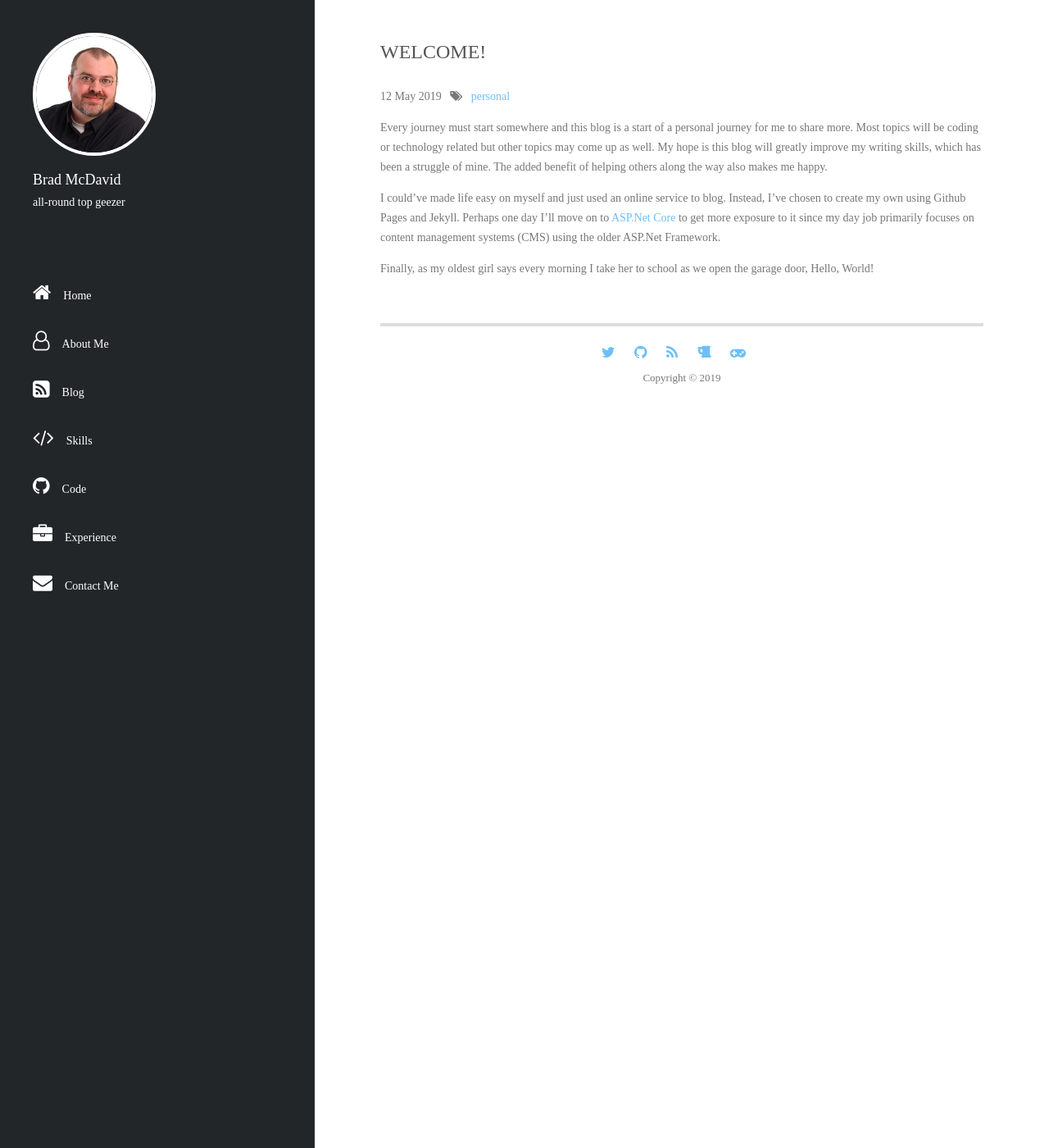
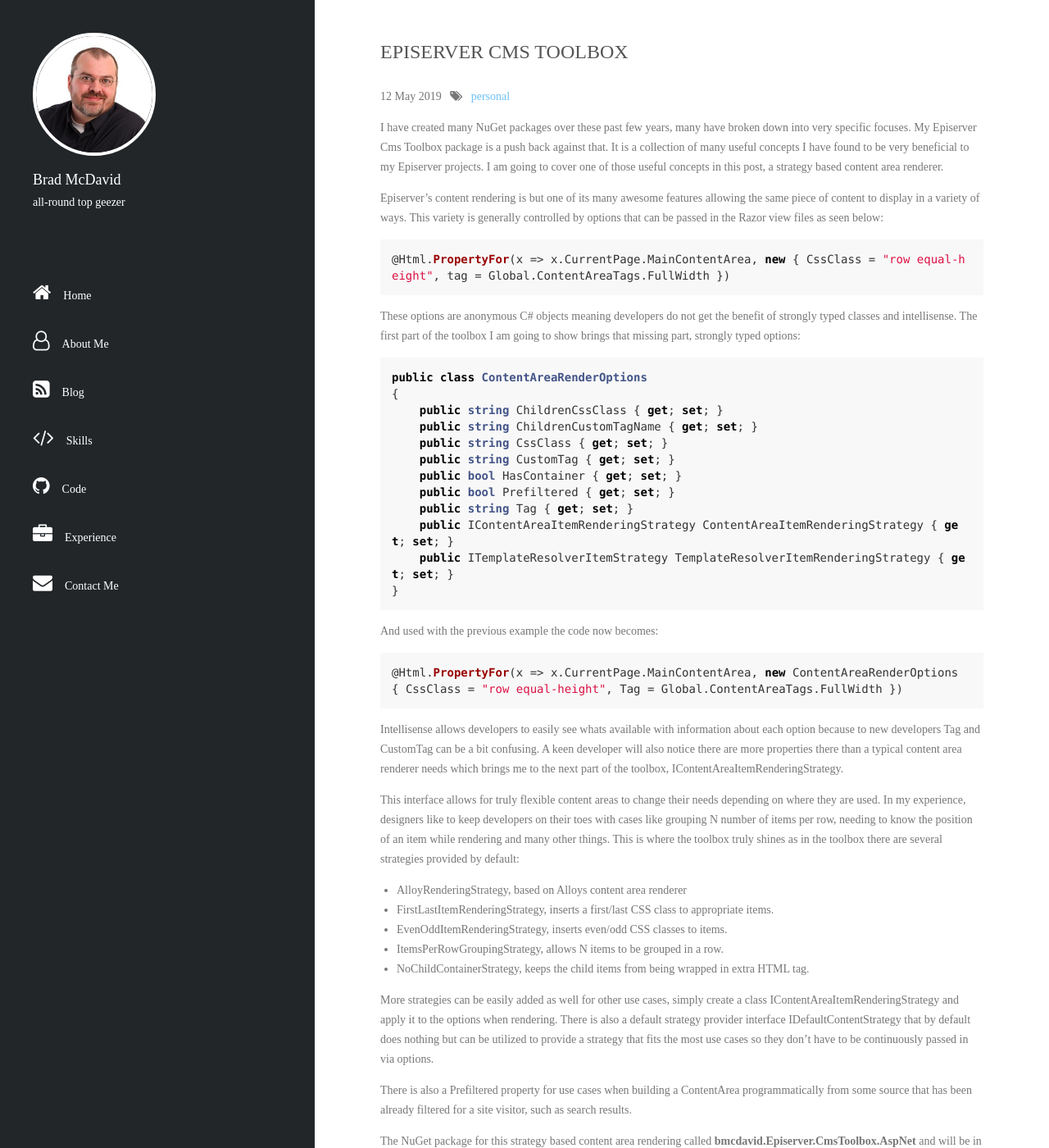
Before and after one commit to bmcdavid/bmcdavid.github.io, a Jekyll site: the page built from _posts/2019-05-25-epi-cms-toolbox-part1.md, in a window 1280 px wide and 1400 px high. Shown: the whole window at 82% size. Built offline with Jekyll 4.4.1, drawn with Linux system fonts in a browser that asks for light colours; nearby versions of some CDN libraries; some web fonts are replaced; some of the changed text lies outside the part shown.

Commit message:
updated post

````diff
--- a/_posts/2019-05-25-epi-cms-toolbox-part1.md
+++ b/_posts/2019-05-25-epi-cms-toolbox-part1.md
@@ -1,11 +1,54 @@
 ---
 layout: post
-title:  "Welcome!"
+title:  "Episerver Cms Toolbox"
 date:   2019-05-12 18:00:00 -0400
 tags: ['personal']
 ---
-Every journey must start somewhere and this blog is a start of a personal journey for me to share more. Most topics will be coding or technology related but other topics may come up as well. My hope is this blog will greatly improve my writing skills, which has been a struggle of mine. The added benefit of helping others along the way also makes me happy.
+I have created many NuGet packages over these past few years, many have broken down into very specific focuses. My Episerver Cms Toolbox package is a push back against that. It is a collection of many useful concepts I have found to be very beneficial to my Episerver projects. I am going to cover one of those useful concepts in this post, a strategy based content area renderer.
 
-I could've made life easy on myself and just used an online service to blog. Instead, I've chosen to create my own using Github Pages and Jekyll. Perhaps one day I'll move on to [ASP.Net Core](https://docs.microsoft.com/en-us/aspnet/core/) to get more exposure to it since my day job primarily focuses on content management systems (CMS) using the older ASP.Net Framework.
+Episerver's content rendering is but one of its many awesome features allowing the same piece of content to display in a variety of ways. This variety is generally controlled by options that can be passed in the Razor view files as seen below:
 
-Finally, as my oldest girl says every morning I take her to school as we open the garage door, Hello, World!
+```cs
+@Html.PropertyFor(x => x.CurrentPage.MainContentArea, new { CssClass = "row equal-height", tag = Global.ContentAreaTags.FullWidth })
+```
+
+These options are anonymous C# objects meaning developers do not get the benefit of strongly typed classes and intellisense. The first part of the toolbox I am going to show brings that missing part, strongly typed options:
+
+```cs
+public class ContentAreaRenderOptions
+{
+    public string ChildrenCssClass { get; set; }
+    public string ChildrenCustomTagName { get; set; }
+    public string CssClass { get; set; }
+    public string CustomTag { get; set; }
+    public bool HasContainer { get; set; }
+    public bool Prefiltered { get; set; }
+    public string Tag { get; set; }
+    public IContentAreaItemRenderingStrategy ContentAreaItemRenderingStrategy { get; set; }
+    public ITemplateResolverItemStrategy TemplateResolverItemRenderingStrategy { get; set; }
+}
+```
+
+And used with the previous example the code now becomes:
+
+```cs
+@Html.PropertyFor(x => x.CurrentPage.MainContentArea, new ContentAreaRenderOptions { CssClass = "row equal-height", Tag = Global.ContentAreaTags.FullWidth })
+```
+
+Intellisense allows developers to easily see whats available with information about each option because to new developers Tag and CustomTag can be a bit confusing. A keen developer will also notice there are more properties there than a typical content area renderer needs which brings me to the next part of the toolbox, IContentAreaItemRenderingStrategy.
+
+This interface allows for truly flexible content areas to change their needs depending on where they are used. In my experience, designers like to keep developers on their toes with cases like grouping N number of items per row, needing to know the position of an item while rendering and many other things. This is where the toolbox truly shines as in the toolbox there are several strategies provided by default:
+
+* AlloyRenderingStrategy, based on Alloys content area renderer
+* FirstLastItemRenderingStrategy, inserts a first/last CSS class to appropriate items.
+* EvenOddItemRenderingStrategy, inserts even/odd CSS classes to items.
+* ItemsPerRowGroupingStrategy, allows N items to be grouped in a row.
+* NoChildContainerStrategy, keeps the child items from being wrapped in extra HTML tag.
+
+More strategies can be easily added as well for other use cases, simply create a class IContentAreaItemRenderingStrategy and apply it to the options when rendering. There is also a default strategy provider interface IDefaultContentStrategy that by default does nothing but can be utilized to provide a strategy that fits the most use cases so they don't have to be continuously passed in via options.
+
+There is also a Prefiltered property for use cases when building a ContentArea programmatically from some source that has been already filtered for a site visitor, such as search results.
+
+The NuGet package for this strategy based content area rendering called **bmcdavid.Episerver.CmsToolbox.AspNet** and will be in the Episerver NuGet feed shortly. The source code is also on my [GitHub](https://github.com/bmcdavid/epi-cms-toolbox). The next post in this toolbox series will be leveraging interface attributes to provide Episerver UI information to allow developers to choose composition over inheritance.
+
+Happing coding!.
````
